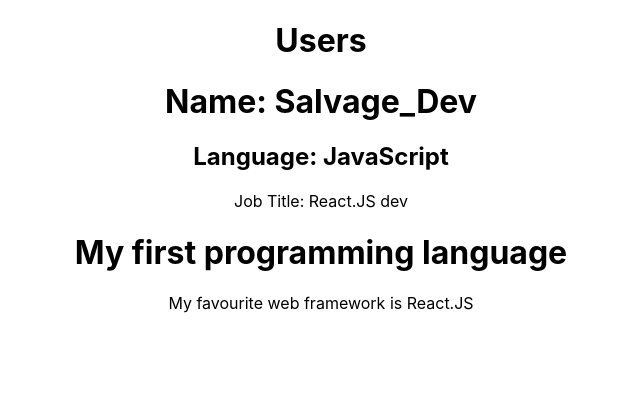
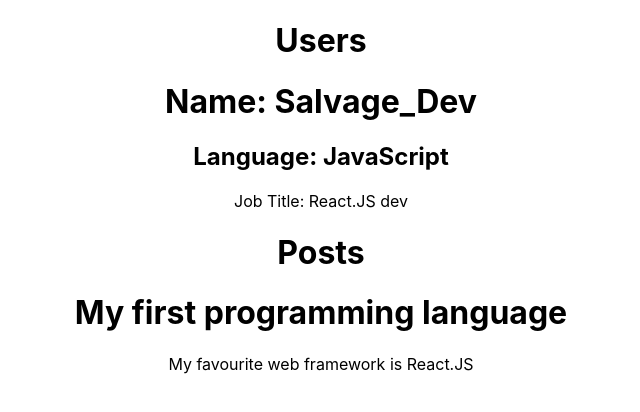
Before and after one commit to Milo123459/salvage-official, a React (Create React App) app: page / in a window 1280 px wide. Shown: the top 412 px of the page, without its empty margins (319-959 px from the left). Built offline with nearby package versions, Linux system fonts and the light colour scheme.

Commit message:
New update

```diff
--- a/src/App.js
+++ b/src/App.js
@@ -23,6 +23,7 @@
     <div className="App">
       <h1>Users</h1>
       {userComponents}
+      <h1>Posts</h1>
       {postComponents}
     </div>
   );
```
